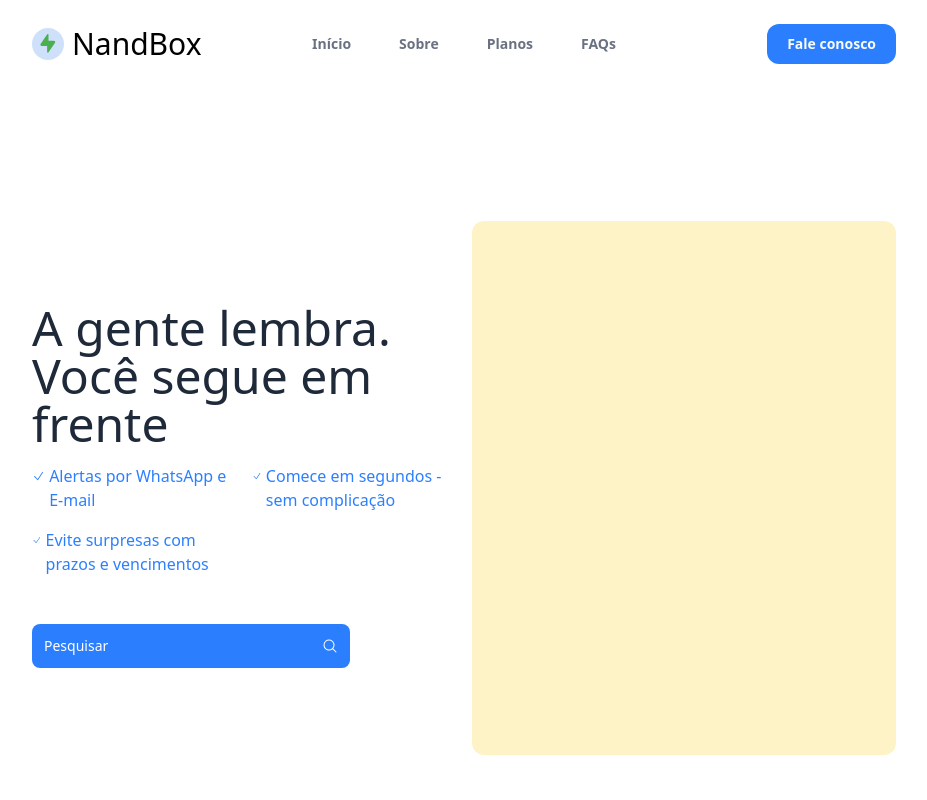
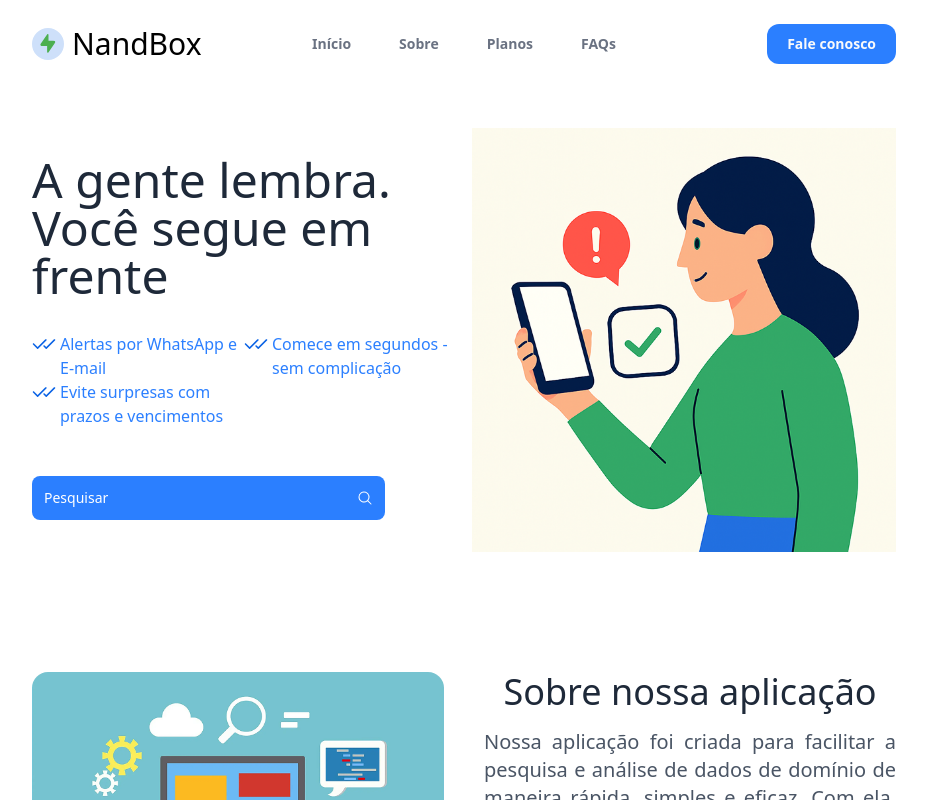
Before and after one commit to antoniowellington542/find-domain-landing-page, a Next.js app: page / in a window 1280 px wide. Shown: the top 800 px of the page, without its empty margins (176-1103 px from the left). Built offline with nearby package versions, Linux system fonts and the light colour scheme.

Commit message:
adjust about container

```diff
--- a/src/app/about.tsx
+++ b/src/app/about.tsx
@@ -19,7 +19,7 @@ const About = () => {
                     <div className="flex flex-1 flex-col gap-8">
                         <div className="flex flex-col items-center gap-4">
                             <h1 className="text-3xl lg:text-4xl text-gray-800 font-medium">Sobre nossa aplicação</h1>
-                            <p className="text-xl lg:text-2xl text-justify text-gray-600">
+                            <p className="text-xl text-justify text-gray-600">
                                 Nossa aplicação foi criada para facilitar a pesquisa e análise de dados de domínio de maneira rápida, simples
                                 e eficaz. Com ela, você pode acessar informações detalhadas sobre os domínios de seu interesse, como
                                 registros WHOIS, histórico de alterações e outros dados importantes, tudo em um único lugar.
--- a/src/app/components/PlanCard/index.tsx
+++ b/src/app/components/PlanCard/index.tsx
@@ -27,7 +27,7 @@ const PlanCard = (props: PlanCardProps) => {
 
     return (
         <div
-            className={`flex justify-center w-[360px] h-[480px] rounded-2xl p-6 hover:scale-105 transition duration-700 ease-in-out shadow-md border border-gray-200`}
+            className={`flex justify-center w-[320px] h-[480px] rounded-2xl p-6 hover:scale-105 transition duration-700 ease-in-out shadow-md border border-gray-200`}
             style={{
                 backgroundColor: customStyle.backgroundColor
             }}
--- a/src/app/header.tsx
+++ b/src/app/header.tsx
@@ -2,37 +2,53 @@ import React from "react"
 
 import { CheckIcon, MagnifyingGlassIcon as Search } from "@heroicons/react/24/solid"
 import { Input } from "@headlessui/react"
+import Image from "next/image"
+
+import HeaderImage from "@/assets/images/header.png"
+import ChecksIcon from "@/assets/checks_icon.svg"
 
 const Header = () => {
     return (
-        <section className="flex min-h-screen justify-center">
+        <section className="flex py-10 justify-center">
             <div className="flex flex-1 flex-col lg:flex-row items-center justify-center gap-4 py-10 lg:py-0">
-                <div className="flex flex-col flex-1/2 items-center justify-center">
-                    <div className="text-center mb-8">
-                        <h1 className="text-2xl md:text-5xl text-left font-medium text-gray-800">A gente lembra. Você segue em frente</h1>
-                        <ul className="flex flex-col gap-4 text-gray-600 mt-4 md:grid md:grid-cols-2">
+                <div className="flex flex-col flex-1/2 items-center justify-center gap-8">
+                    <div className="flex flex-col gap-8">
+                        <h1 className="text-3xl md:text-5xl text-left font-medium text-gray-800">A gente lembra. Você segue em frente</h1>
+                        <ul className="flex flex-col gap-4 lg:gap-0 text-gray-600 md:grid md:grid-cols-2">
                             <li>
                                 <div className="flex flex-row items-start gap-1">
-                                    <CheckIcon className="size-4 mt-1 text-blue-500" />
+                                    <Image
+                                        alt="header"
+                                        src={ChecksIcon}
+                                        className="h-6 w-6"
+                                    />
                                     <span className="text-[16px] text-wrap text-left text-blue-500">Alertas por WhatsApp e E-mail</span>
                                 </div>
                             </li>
                             <li>
                                 <div className="flex flex-row items-start gap-1">
-                                    <CheckIcon className="size-4 mt-1 text-blue-500" />
+                                    <Image
+                                        alt="header"
+                                        src={ChecksIcon}
+                                        className="h-6 w-6"
+                                    />
                                     <span className="text-[16px] text-wrap text-left text-blue-500">Comece em segundos - sem complicação</span>
                                 </div>
                             </li>
                             <li>
                                 <div className="flex flex-row items-start gap-1">
-                                    <CheckIcon className="size-4 mt-1 text-blue-500" />
+                                    <Image
+                                        alt="header"
+                                        src={ChecksIcon}
+                                        className="h-6 w-6"
+                                    />
                                     <span className="text-[16px] text-wrap text-left text-blue-500">Evite surpresas com prazos e vencimentos</span>
                                 </div>
                             </li>
                         </ul>
                     </div>
                     <div className="w-full">
-                        <div className="w-full  lg:w-3/4 sticky top-0 bg-background z-10 pt-4 pb-1">
+                        <div className="w-full  lg:w-5/6 sticky top-0 bg-background z-10 pt-4 pb-1">
                             <div className="relative">
                                 <Input
                                     type="text"
@@ -47,9 +63,10 @@ const Header = () => {
                     </div>
                 </div>
                 <div className="flex w-full h-2/3 lg:flex-1/2 items-center justify-center">
-                    <div className="bg-amber-100 w-full h-full rounded-xl">
-
-                    </div>
+                    <Image
+                        alt="header"
+                        src={HeaderImage}
+                    />
                 </div>
             </div>
         </section>
--- a/src/app/plans.tsx
+++ b/src/app/plans.tsx
@@ -97,7 +97,7 @@ const Plans = () => {
         <section className="flex items-center justify-center">
             <div className="flex flex-1 flex-col items-center justify-items gap-2">
                 <span className="text-3xl lg:text-5xl text-gray-800 font-medium">Planos</span>
-                <div className="flex flex-1 flex-col lg:flex-row items-center justify-center gap-10 py-12">
+                <div className="w-full flex flex-1 flex-col lg:flex-row items-center justify-center lg:justify-between py-12">
                     {plans.map((plan, index) => (
                         <PlanCard
                             key={index}
```
Also changed, not shown: src/assets/checks_icon.svg (added), src/assets/images/header.png (added).
